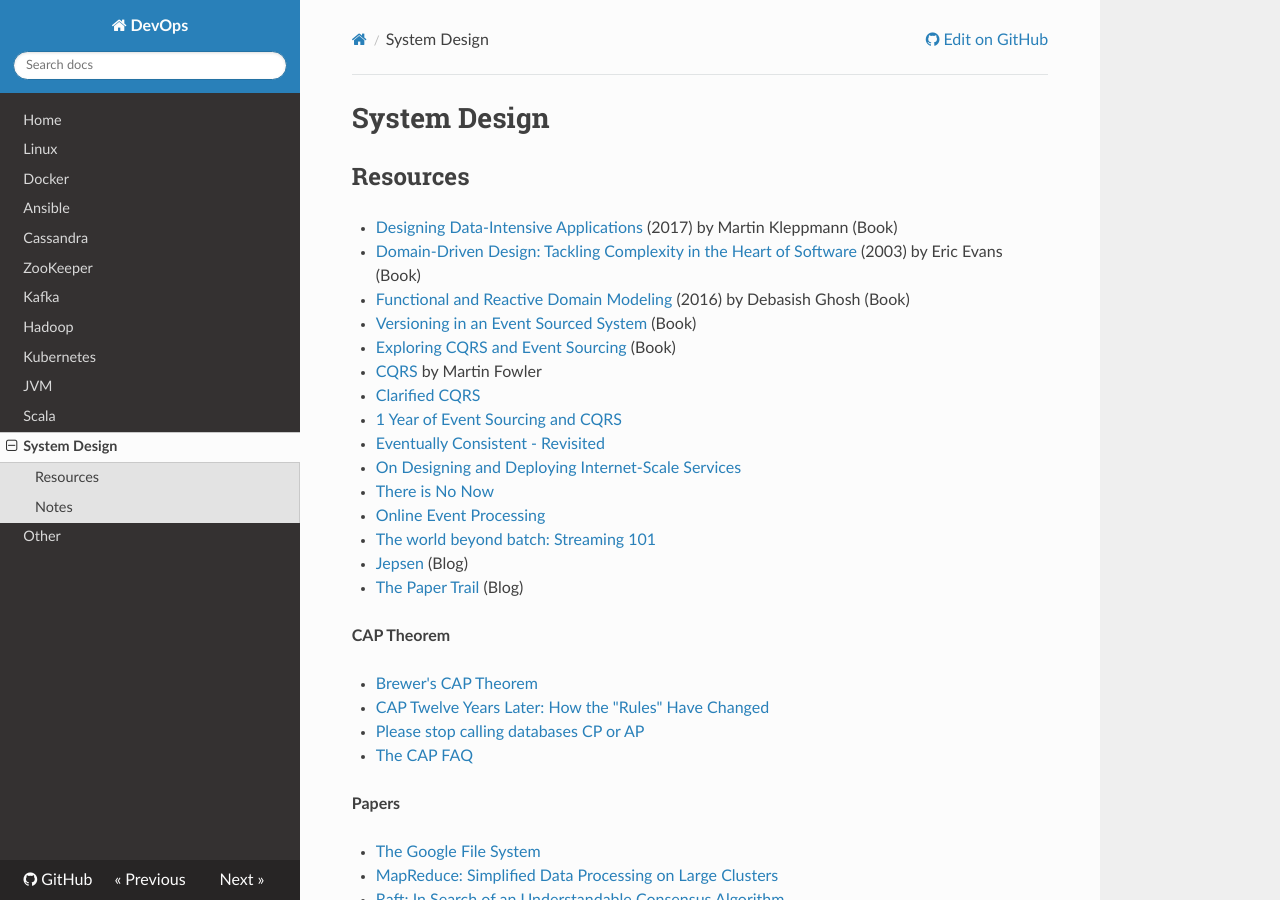
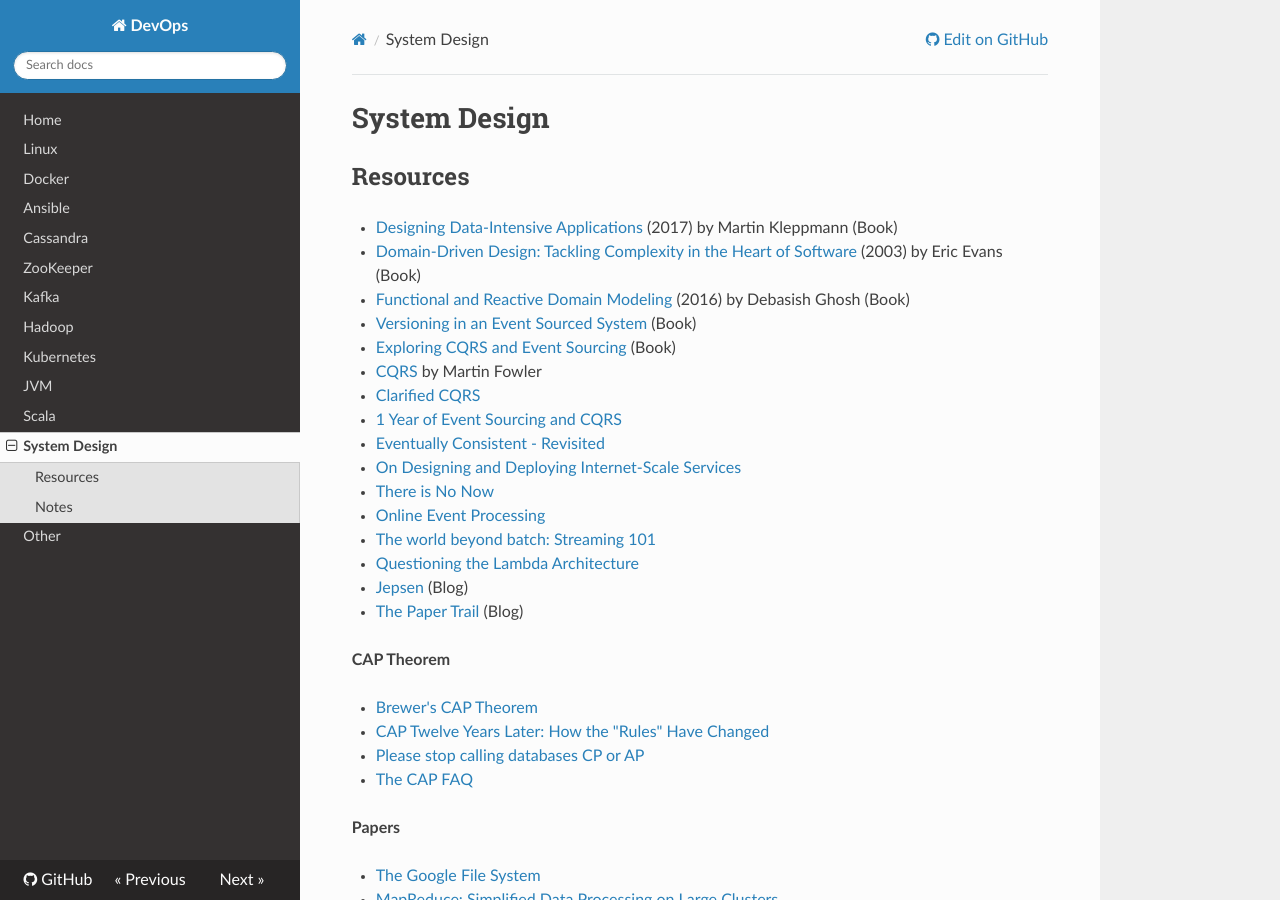
Before and after one commit to niqdev/devops, an MkDocs documentation site: the page built from docs/system-design.md, in a window 1280 px wide and 900 px high. Built offline with MkDocs 1.6.1, drawn with Linux system fonts in a browser that asks for light colours; nearby versions of some CDN libraries.

Commit message:
update docs

```diff
--- a/docs/system-design.md
+++ b/docs/system-design.md
@@ -15,6 +15,7 @@
 * [There is No Now](https://queue.acm.org/detail.cfm?id=2745385)
 * [Online Event Processing](https://queue.acm.org/detail.cfm?id=3321612)
 * [The world beyond batch: Streaming 101](https://www.oreilly.com/ideas/the-world-beyond-batch-streaming-101)
+* [Questioning the Lambda Architecture](https://www.oreilly.com/ideas/questioning-the-lambda-architecture)
 * [Jepsen](https://aphyr.com/tags/Jepsen) (Blog)
 * [The Paper Trail](https://www.the-paper-trail.org) (Blog)
 
```
